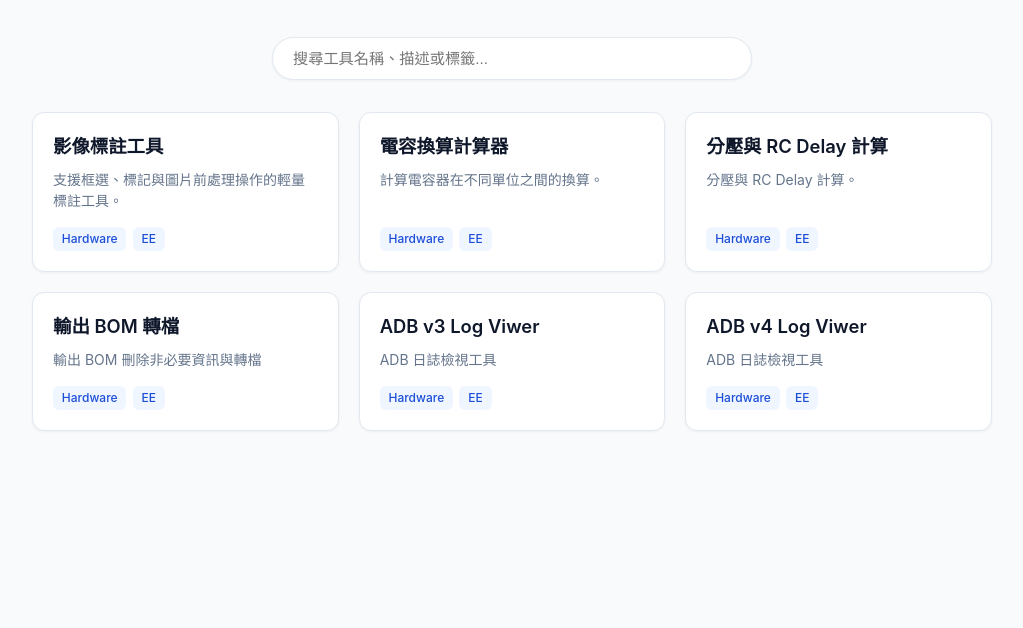
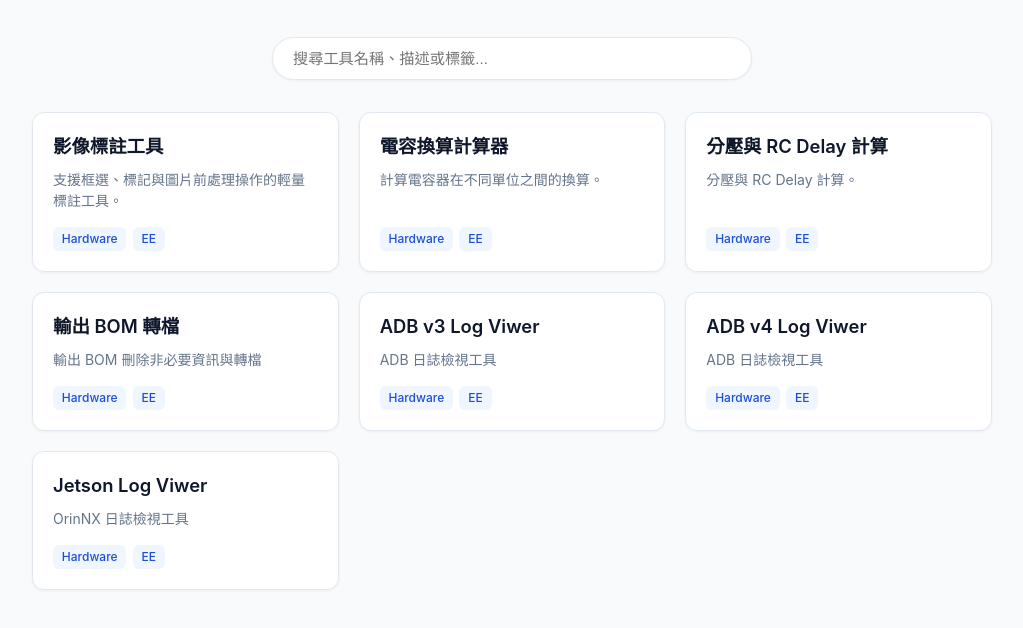
Before and after one commit to jackch8/jackch8.github.io, a plain HTML site: page index.html in a window 1280 px wide. Shown: the part 130-758 px from the top of the page, without its empty margins (128-1151 px from the left). Drawn offline with Linux system fonts and the light colour scheme.

Commit message:
Update index.html

```diff
--- a/index.html
+++ b/index.html
@@ -192,12 +192,18 @@
         path: "tools/DDRStress_viewer.html",
         tags: ["Hardware", "EE"]
       },
-            {
+      {
         title: "ADB v4 Log Viwer",
         desc: "ADB 日誌檢視工具",
-        path: "tools/DDRStress_viewerv2.html",
+        path: "tools/ADB_viewer.html",
         tags: ["Hardware", "EE"]
-      }
+      },
+      {
+        title: "Jetson Log Viwer",
+        desc: "OrinNX 日誌檢視工具",
+        path: "tools/OrinNX_viewer.html",
+        tags: ["Hardware", "EE"]
+      },
     ];
 
     const grid = document.getElementById("toolsGrid");
```
